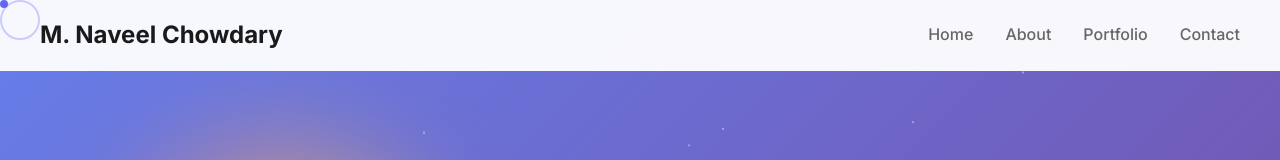
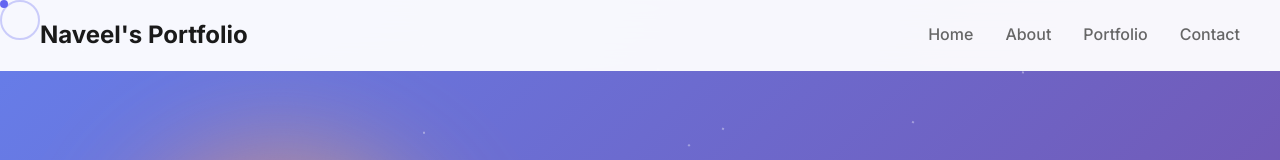
Before and after one commit to dollar-1433/portfolio-, a plain HTML site: page index.html in a window 1280 px wide. Shown: the top 160 px of the page. Drawn offline with nearby package versions, Linux system fonts and the light colour scheme.

Commit message:
Update Portfolio Branding to Naveel's Portfolio

```diff
--- a/index.html
+++ b/index.html
@@ -4,7 +4,8 @@
     <meta charset="UTF-8" />
     <meta http-equiv="X-UA-Compatible" content="IE=edge" />
     <meta name="viewport" content="width=device-width, initial-scale=1.0" />
-    <title>M. Naveel Chowdary - Web Developer</title>
+    <title>Naveel's Portfolio - Creative Web Developer</title>
+    <meta name="description" content="Naveel's Portfolio - Creative Web Developer & Problem Solver. Showcasing modern web development projects and innovative design solutions.">
     <link rel="stylesheet" href="style.css" />
     <link rel="preconnect" href="https://fonts.googleapis.com">
     <link rel="preconnect" href="https://fonts.gstatic.com" crossorigin>
@@ -22,7 +23,7 @@
     <nav class="navbar" id="navbar">
         <div class="navbar-container container">
             <div class="navbar-brand">
-                <span class="brand-text">M. Naveel Chowdary</span>
+                <span class="brand-text">Naveel's Portfolio</span>
             </div>
             <ul class="menu-items">
                 <li><a href="#home" class="nav-link">Home</a></li>
@@ -347,7 +348,7 @@
     <!-- Footer -->
     <footer class="footer">
         <div class="container">
-            <p>&copy; 2025 M. Naveel Chowdary. All rights reserved.</p>
+            <p>&copy; 2025 Naveel's Portfolio. All rights reserved.</p>
         </div>
     </footer>
 
```
